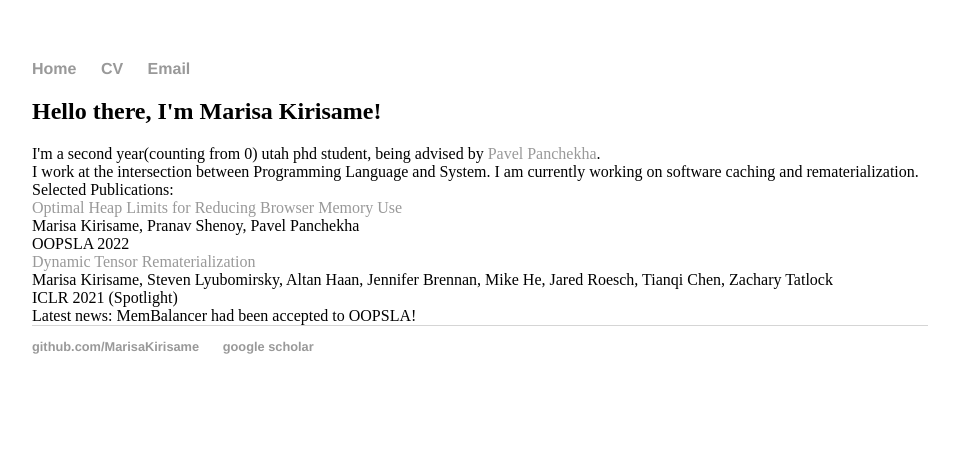
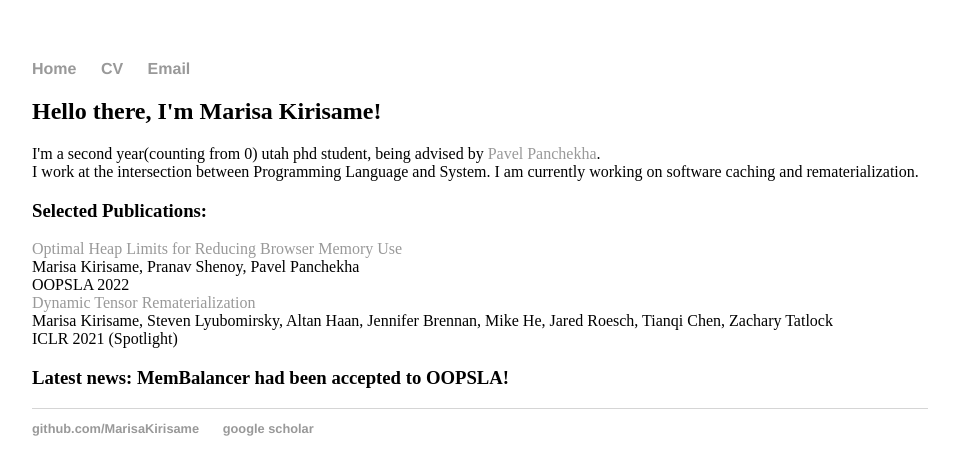
Before and after one commit to MarisaKirisame/MarisaKirisame.github.io, a Jekyll site: the page built from index.html, in a window 1280 px wide. Shown: the top 475 px of the page, without its empty margins (160-1119 px from the left). Built offline with Jekyll 4.4.1, drawn with Linux system fonts in a browser that asks for light colours; comment, search, counter and statistics services are not loaded.

```diff
--- a/index.html
+++ b/index.html
@@ -6,7 +6,7 @@ title: Marisa Kirisame
   <h2>Hello there, I'm Marisa Kirisame!</h2>
   I'm a second year(counting from 0) utah phd student, being advised by <a href="https://pavpanchekha.com/">Pavel Panchekha</a>. <br>
   I work at the intersection between Programming Language and System. I am currently working on software caching and rematerialization. <br>
-  Selected Publications:
+  <h3>Selected Publications:</h3>
   <div>
   <a href="balancer.html">Optimal Heap Limits for Reducing Browser Memory Use</a> <br>
   Marisa Kirisame, Pranav Shenoy, Pavel Panchekha <br>
@@ -17,5 +17,5 @@ title: Marisa Kirisame
   Marisa Kirisame, Steven Lyubomirsky, Altan Haan, Jennifer Brennan, Mike He, Jared Roesch, Tianqi Chen, Zachary Tatlock <br>
   ICLR 2021 (Spotlight)
   </div>
-  Latest news: MemBalancer had been accepted to OOPSLA!
+  <h3>Latest news: MemBalancer had been accepted to OOPSLA!</h3>
 </div><!-- /.blurb -->
```
